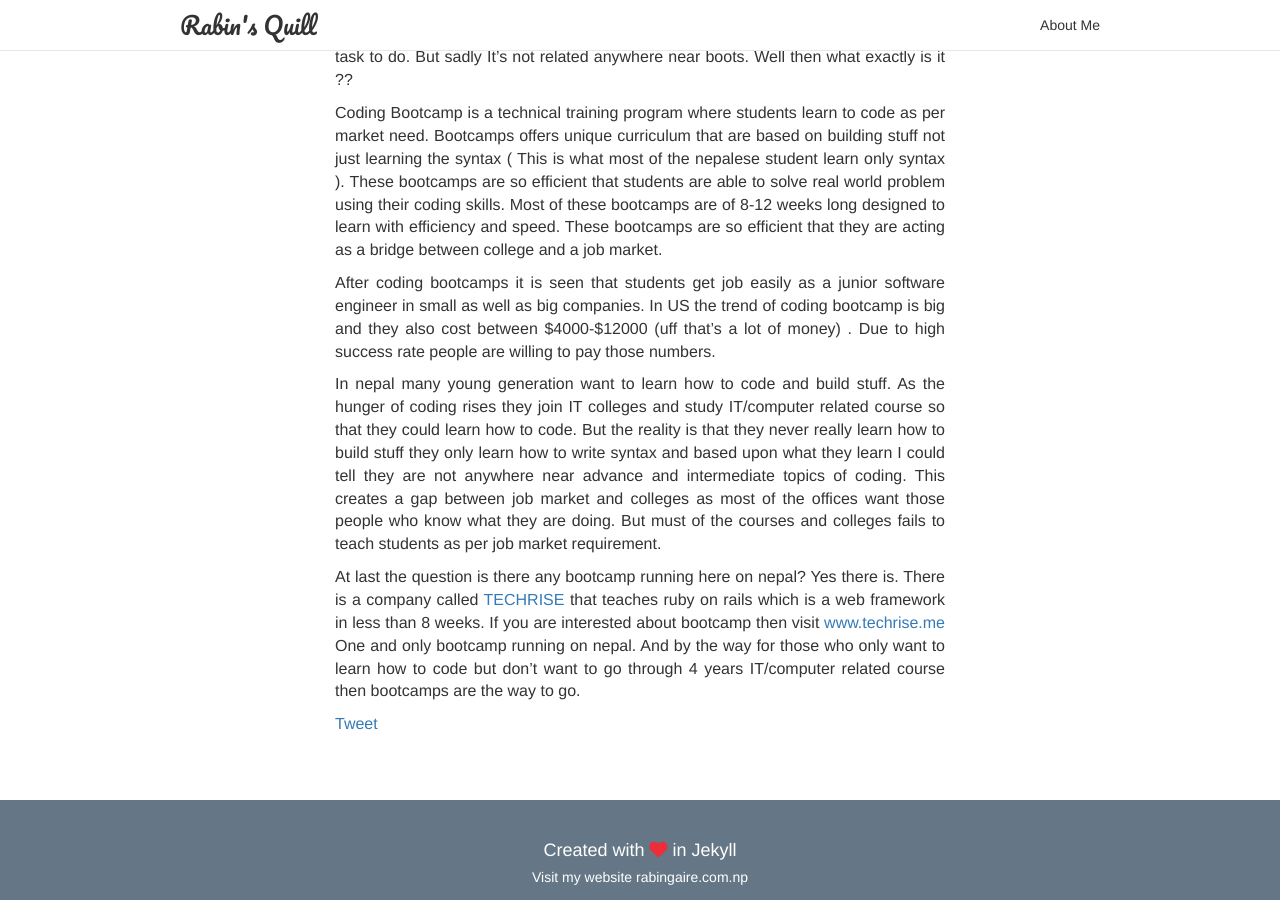
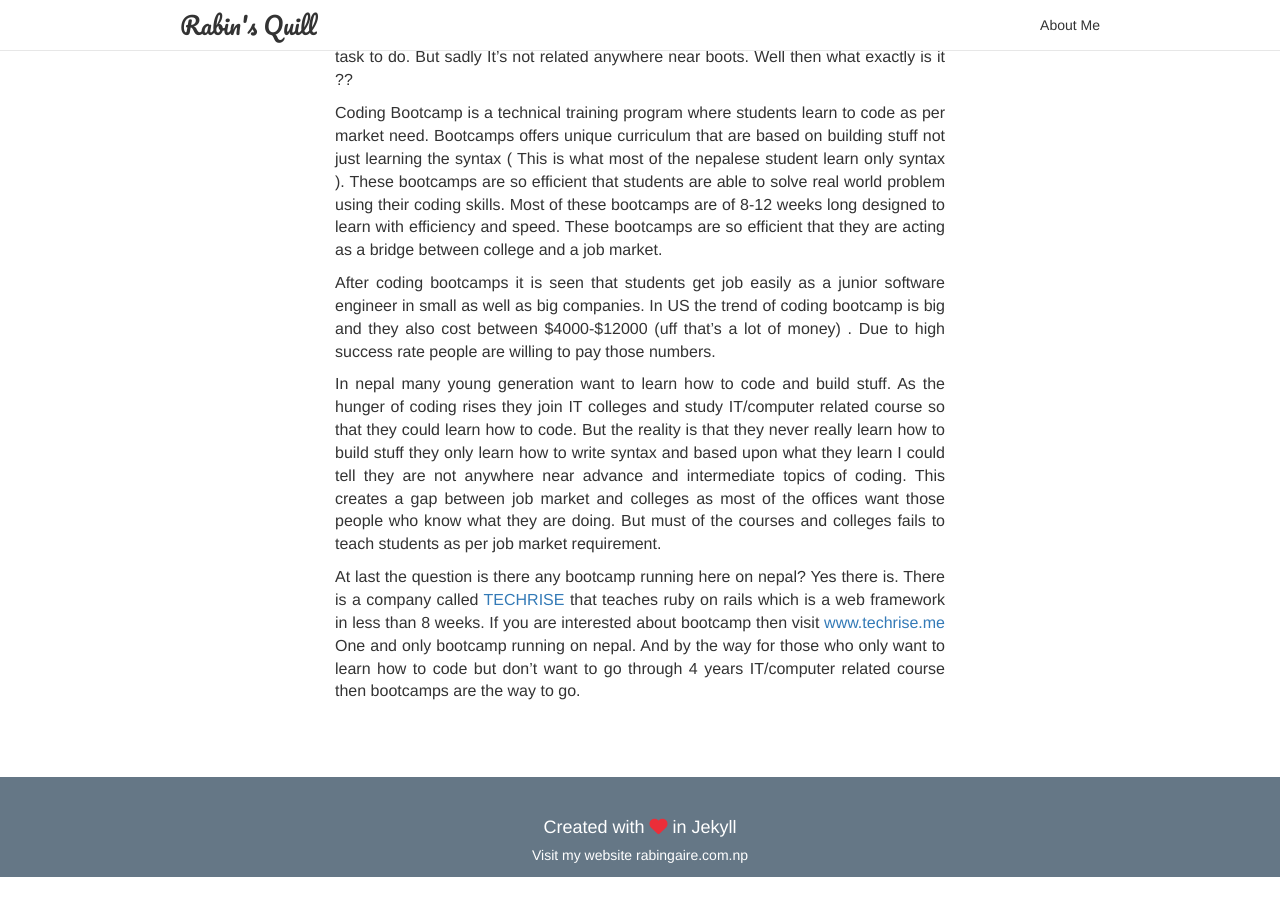
Before and after one commit to rabingaire/rabingaire.github.io, a Jekyll site: the page built from _posts/2016-10-29-what-are-coding-bootcamps.markdown, in a window 1280 px wide and 900 px high, scrolled down 542 px. Built offline with Jekyll 4.4.1, drawn with Linux system fonts in a browser that asks for light colours; nearby versions of some CDN libraries; a script that is not in the unit is left out; comment, search, counter and statistics services are not loaded; after the commit the page ends 1419 px from its top, so only the background shows below that.

Commit message:
minor changes

```diff
--- a/_includes/social.html
+++ b/_includes/social.html
@@ -1,8 +1,7 @@
 
 <div class="share-social">
   <span class="twitter">
-    <a href="https://twitter.com/share" class="twitter-share-button" data-show-count="true">Tweet</a>
-    <script async src="//platform.twitter.com/widgets.js" charset="utf-8"></script>
+    <script type="text/javascript" src="//newsharecounts.s3-us-west-2.amazonaws.com/nsc.js"></script><script type="text/javascript">window.newShareCountsAuto="smart";</script>
   </span>
 
   <span class="share-google">
```
